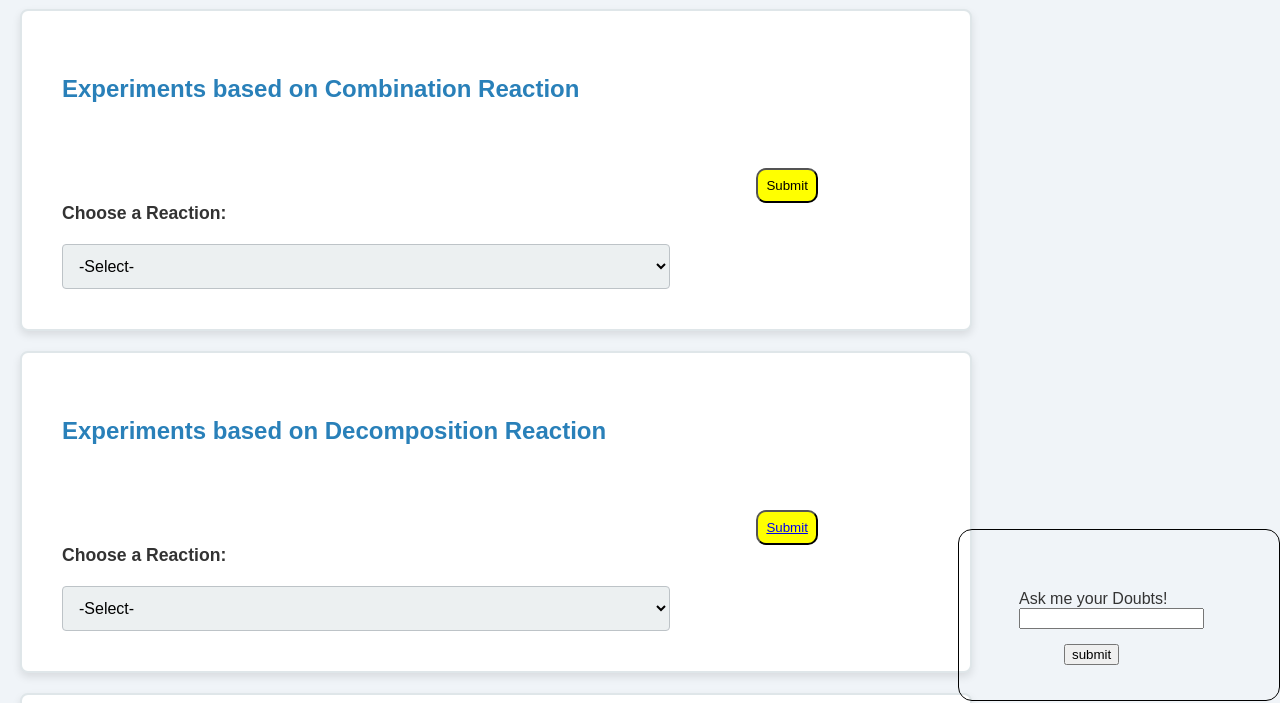
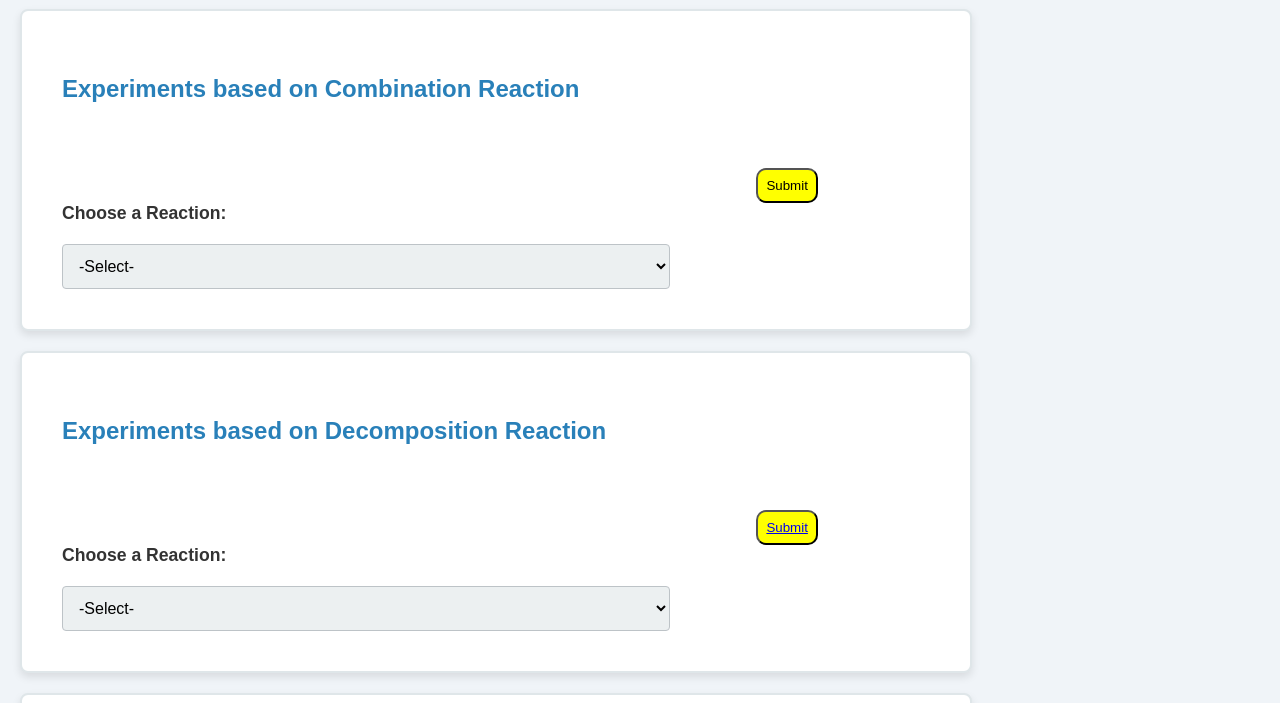
Before and after one commit to joshua0707/SIH, a plain HTML site: page exppage.html in a window 1280 px wide. Shown: the part 99-802 px from the top of the page. Drawn offline with Linux system fonts and the light colour scheme.

Commit message:
Update exppage.html

```diff
--- a/exppage.html
+++ b/exppage.html
@@ -37,11 +37,6 @@
             <option  class="url" value="fertilizer"> <a href="./decomposition.html">Decomposition of AgCl2</a></option>
         </select>
     </div>
-    <div class="doubts">
-        Ask me your Doubts!
-       <input type="text"><br>
-       <input class="but" type="submit" value="submit">
-       </div>
 
 
     <div class="experiment">
```
